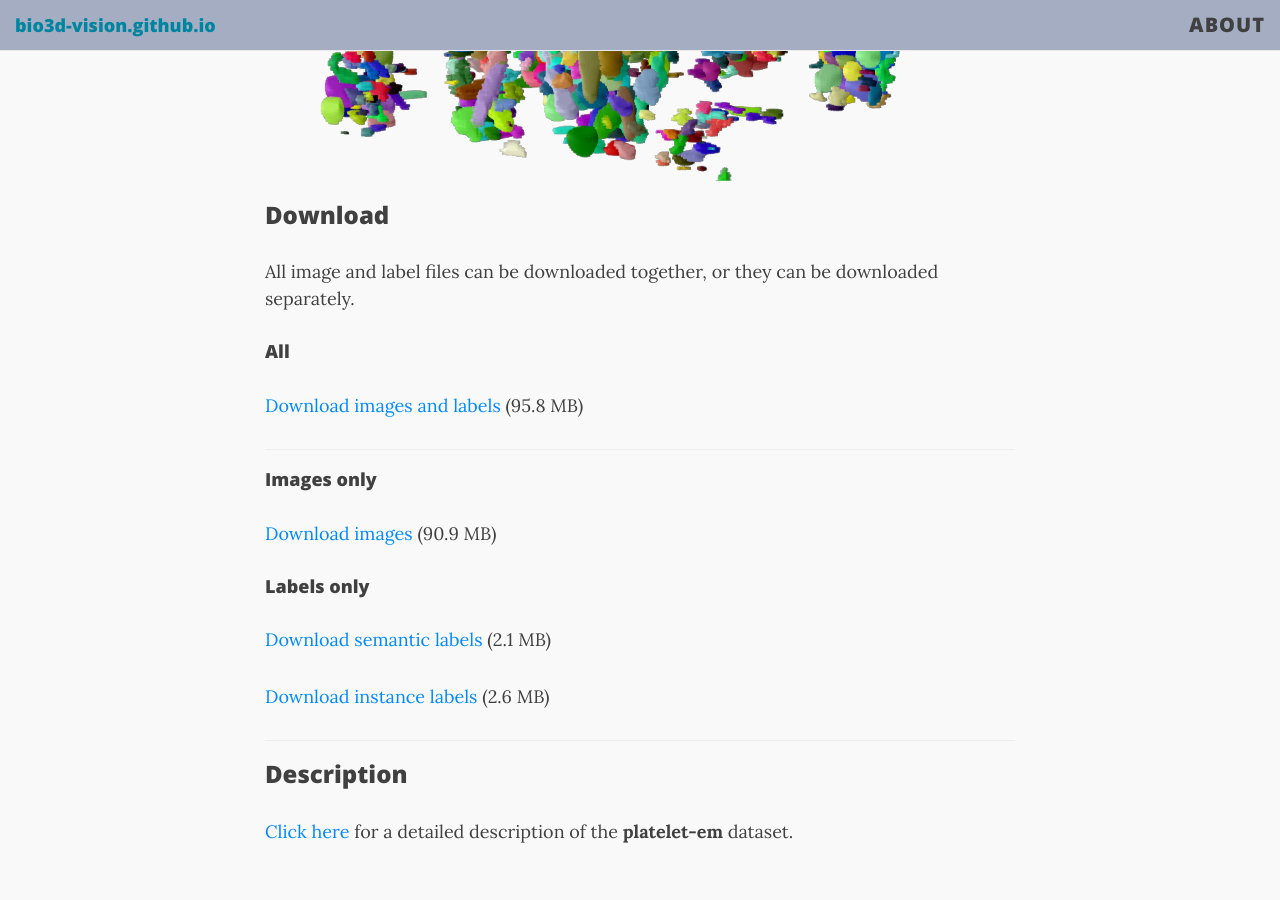
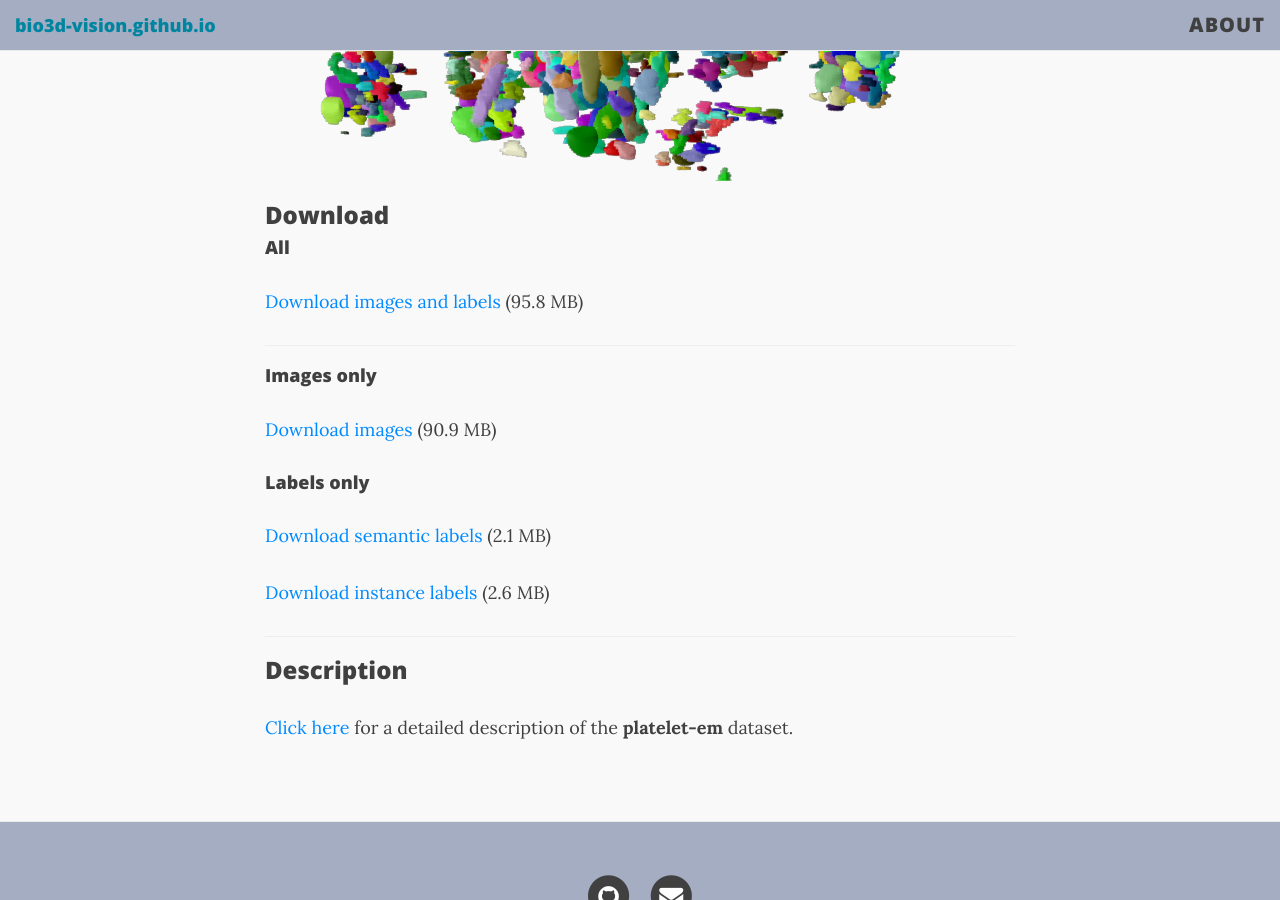
Before and after one commit to bio3d-vision/bio3d-vision.github.io, a Jekyll site: the page built from index.html, in a window 1280 px wide and 900 px high, scrolled down 2273 px. Built offline with Jekyll 4.4.1, drawn with Linux system fonts in a browser that asks for light colours; nearby versions of some CDN libraries; the list of posts is cut into pages by our own code.

Commit message:
Removed wording

```diff
--- a/index.html
+++ b/index.html
@@ -28,7 +28,6 @@ use-site-title: false
 
 </div>
 <h3 id="download">Download</h3>
-<p>All image and label files can be downloaded together, or they can be downloaded separately.</p>
 <h4 id="all">All</h4>
 <p><a href="https://www.dropbox.com/s/lo6i7v2mc9z2wft/images-and-labels.zip?dl=1">Download images and labels</a> (95.8 MB)</p>
 <hr />
```
Also changed, not shown: README.md.
